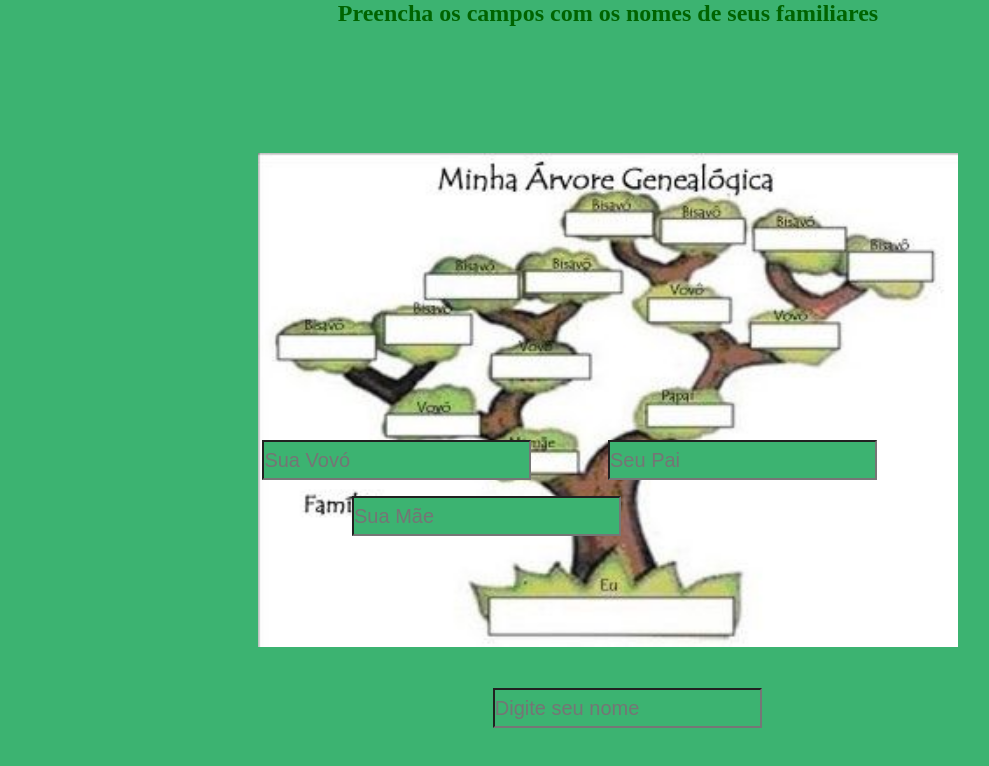
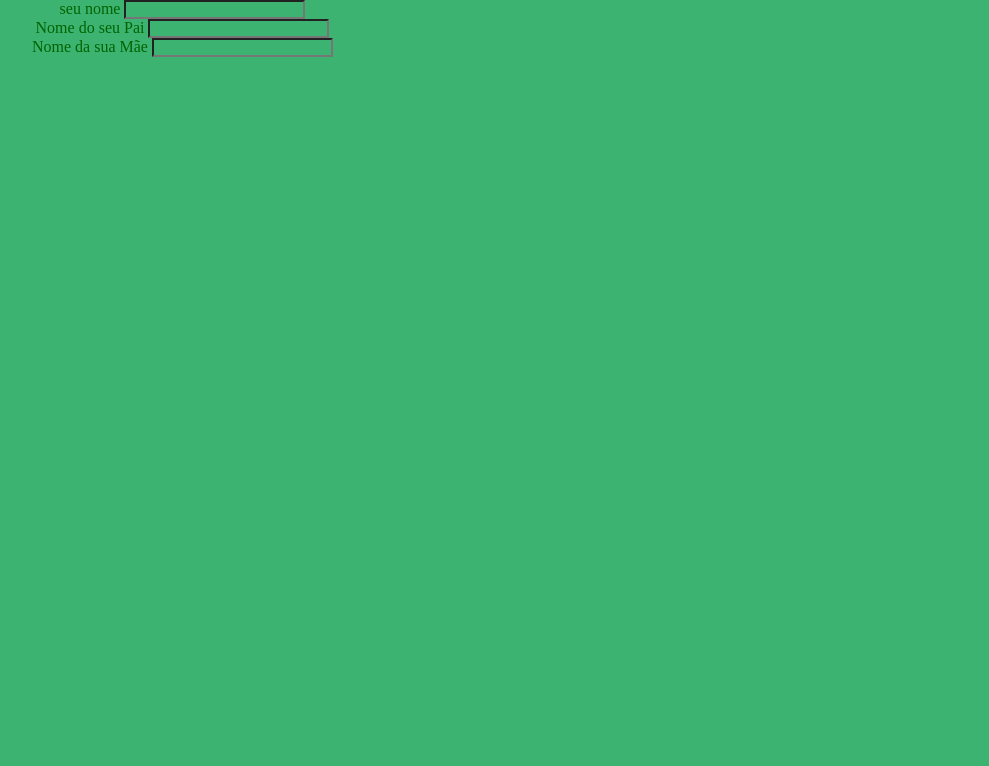
Before and after one commit to Bevilhonda/Arvore-Genealogica-2022, a plain HTML site: page crie.html in a window 1280 px wide. Shown: the whole page, without its empty margins (32-1021 px from the left). Drawn offline with Linux system fonts and the light colour scheme.

Commit message:
crie.css

```diff
--- a/crie.css
+++ b/crie.css
@@ -5,43 +5,11 @@
     box-sizing: border-box;
 }
 
-body {
-    background: url(arvore.jpg)  no-repeat center center;
-    background-size: 700px;
-    height: 100vh;
-}
-
 .mensagem {
     color: darkgreen;
-    width:auto;
     text-align: center;
+    display: flex;
+    list-style:none;
+    top: 5%;
+    margin-left: 5%;
 }
-
-.seu{
-  position: absolute;
-  top: 86%;
-  left: 41%;
-}
-
-input{
-    font-size: 20px;
-    height: 2em;
-}
-
-.mae{
-    position: absolute;
-    top: 62%;
-    left: 30%;
-}
-
-.pai {
-    position:absolute;
-    top: 55%;
-    left: 50%;
-}
-
-.vovo {
-    position:absolute;
-    top: 55%;
-    left: 23%;
-}
--- a/crie.html
+++ b/crie.html
@@ -7,29 +7,20 @@
     </head>
     <body>
 
+
         <header>
-            <nav>
-                <div class="mensagem">
-                    <h1>Preencha os campos com os nomes de seus familiares</h1>
-                </div>
-            </nav>
+
+           <div class="mensagem">
+
+               <nav>
+                   <li>seu nome <input type="text" maxlength="50" > </li>
+                   <li> Nome do seu Pai <input type="text" maxlength="50 "></li>
+                   <li> Nome da sua Mãe <input type="text" maxlength="50 "></li>
+               </nav>
+           </div>
+
         </header>
 
-        <div class="seu">
-            <input type="text" placeholder="Digite seu nome"/>
-        </div>
-
-        <div class="mae">
-            <input type="text" placeholder="Sua Mãe"/>
-        </div>
-
-        <div class="pai">
-            <input type="text" placeholder="Seu Pai"/>
-        </div>
-
-        <div class="vovo">
-            <input type="text" placeholder="Sua Vovó"/>
-        </div>
     </body>
 
 </html>
--- a/decendencia.css
+++ b/decendencia.css
@@ -8,7 +8,7 @@
 a {
     color:darkgreen;
     text-decoration: none;
-    transition: 0.3s;
+
 }
 
 a:hover{
--- a/index.css
+++ b/index.css
@@ -43,7 +43,7 @@
 
 
 .nav-list {
-  display: flex;
+  display:flex;
   list-style: none;
   letter-spacing: 3px;
   margin-left: 32px;
@@ -51,9 +51,9 @@
   align-items: center;
   font-family: cursive ;
   font-size: 20px;
+  margin-top: 5%;
 
 }
 a{
-  color:black;
-
+  text-decoration: none;
 }
--- a/sobre.css
+++ b/sobre.css
@@ -7,14 +7,17 @@
 
 .logo {
     color: black;
-    font-size: 40px;
-    text-transform: uppercase
-
-
-
+    font-size: 60px;
+    text-transform:uppercase;
+    justify-content:space-around;
+    display: flex;
+    text-decoration: none;
+    text-shadow: 2px 2px 9px cyan;
+    margin-top:  5%;
 }
 
-h3{
-    color: rgb(3, 3, 0);
-    font: 300;
+.mensagem{
+    font-family: Verdana, Geneva, Tahoma, sans-serif;
+    color: midnightblue;
+    text-align: center;
 }
```
Also changed, not shown: decendencia.html (+2 -1 lines), fale.css (+10 -10 lines), fale.html (+6 -5 lines), index.html (+4 -2 lines), sobre.html (+2 -0 lines).
